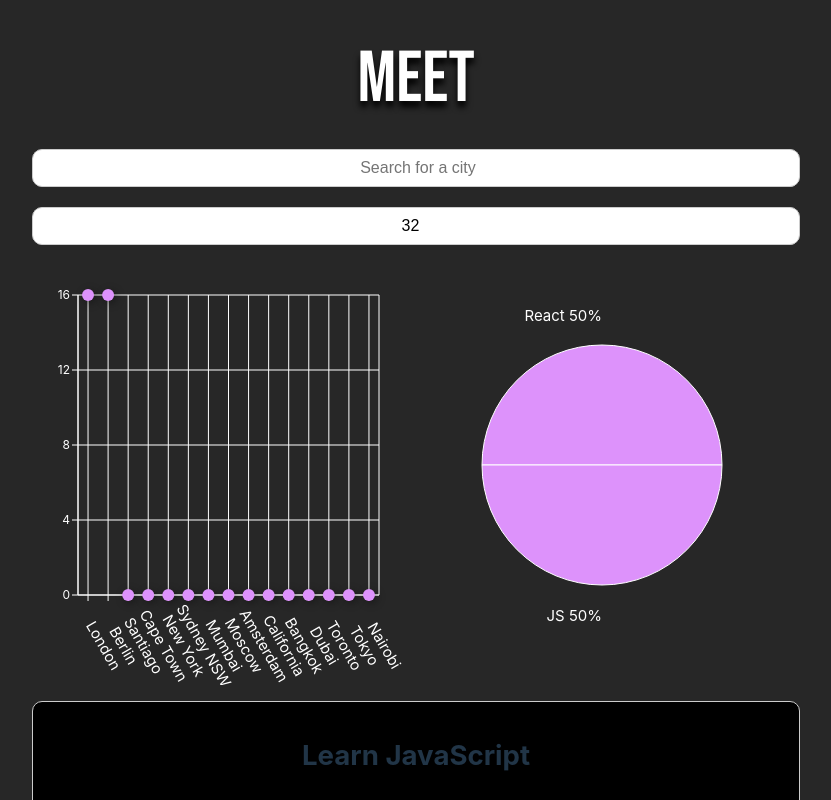
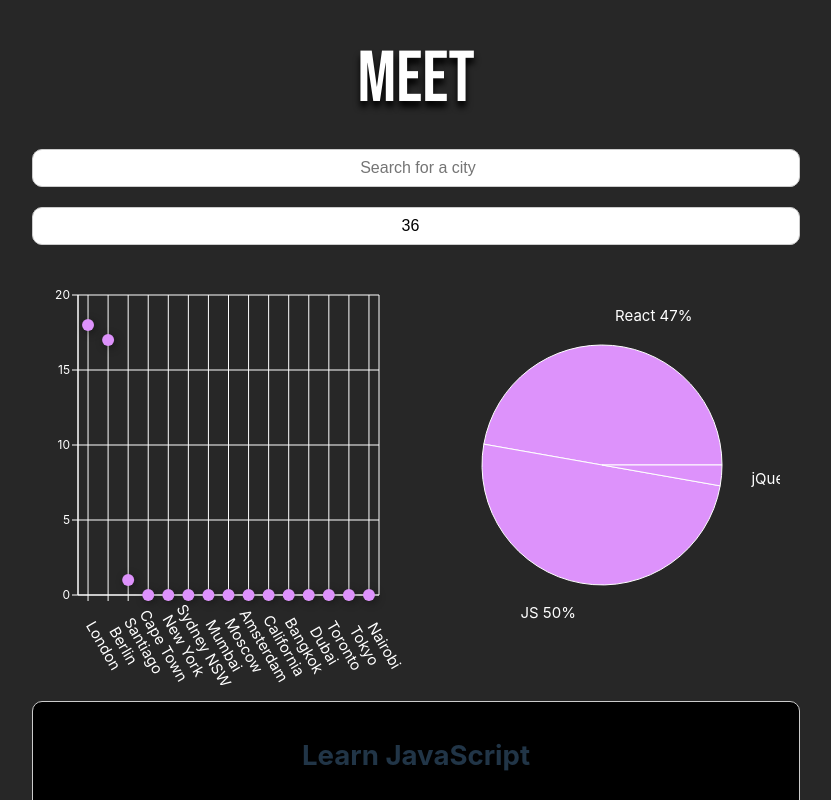
Before and after one commit to levired6/meet, a React (Vite) app: page / in a window 1280 px wide. Shown: the top 800 px of the page, without its empty margins (224-1055 px from the left). Built offline with nearby package versions, Linux system fonts and the light colour scheme.

Commit message:
Minor change to event list and App.test
changed the number to be expected on both eventlist.test and app.test so all tests now pass.

```diff
--- a/src/App.jsx
+++ b/src/App.jsx
@@ -12,7 +12,7 @@ import { InfoAlert, ErrorAlert, WarningAlert } from './components/Alert';
 
 const App = () => {
    const [events, setEvents] = useState([]);
-   const [currentNOE, setCurrentNOE] = useState(32);
+   const [currentNOE, setCurrentNOE] = useState(36);
    const [allLocations, setAllLocations] = useState([]);
    const [currentCity, setCurrentCity] = useState("See all cities");
    const [infoAlert, setInfoAlert] = useState("");
```
Also changed, not shown: 1 other file (tests, documents, lock files or other folders).
